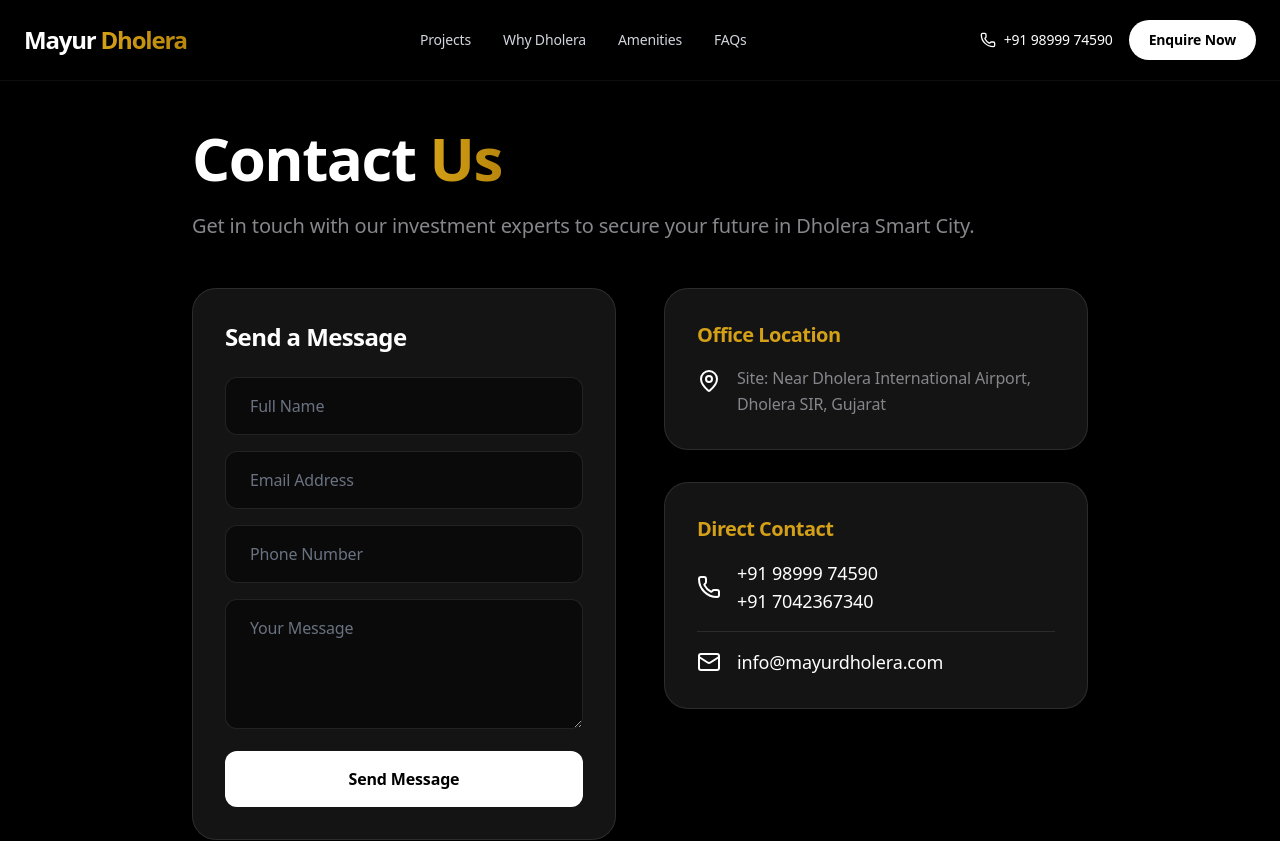
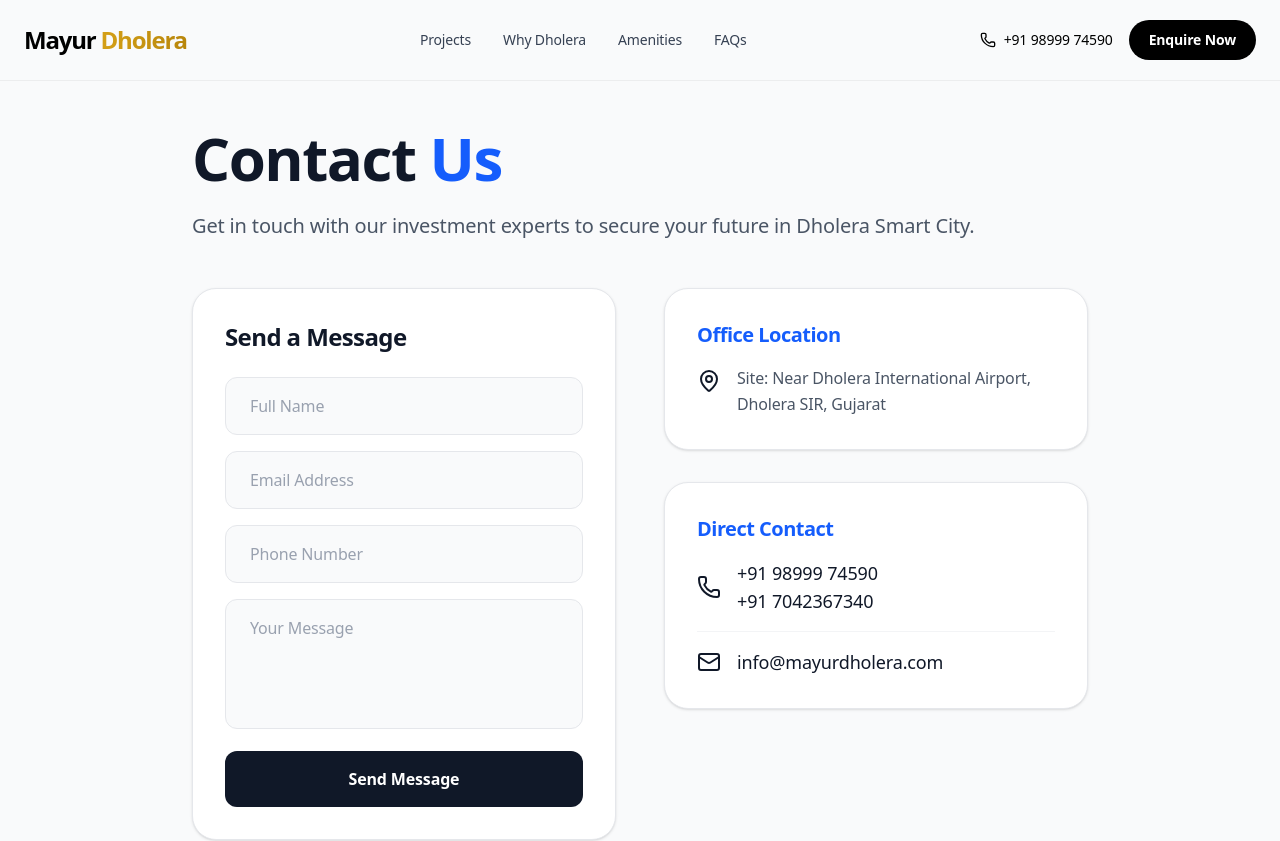
Before and after one commit to fadoomotivation-pixel/mayur, a Next.js app: page /contact-us in a window 1280 px wide. Shown: the top 841 px of the page. Built offline with nearby package versions, Linux system fonts and the light colour scheme.

Commit message:
Global white theme overhaul and identical project template layouts

```diff
--- a/app/contact-us/page.tsx
+++ b/app/contact-us/page.tsx
@@ -3,67 +3,67 @@
 
 export default function ContactUs() {
   return (
-    <main className="min-h-screen bg-black pt-32 pb-20 px-6">
+    <main className="min-h-screen bg-[#f9fafb] pt-32 pb-20 px-6">
       <div className="max-w-4xl mx-auto">
-        <h1 className="text-4xl md:text-6xl font-bold tracking-tight mb-6">
-          Contact <span className="text-gradient-gold">Us</span>
+        <h1 className="text-4xl md:text-6xl font-bold tracking-tight mb-6 text-gray-900">
+          Contact <span className="text-blue-600">Us</span>
         </h1>
-        <p className="text-xl text-[#86868b] mb-12">
+        <p className="text-xl text-gray-600 mb-12">
           Get in touch with our investment experts to secure your future in Dholera Smart City.
         </p>
 
         <div className="grid md:grid-cols-2 gap-12">
-          <div className="glass-panel p-8 rounded-3xl">
-            <h3 className="text-2xl font-semibold mb-6">Send a Message</h3>
+          <div className="bg-white p-8 rounded-3xl border border-gray-200 shadow-sm">
+            <h3 className="text-2xl font-bold mb-6 text-gray-900">Send a Message</h3>
             <form className="space-y-4">
               <input
                 type="text"
                 placeholder="Full Name"
-                className="w-full px-6 py-4 rounded-xl bg-black/50 border border-white/10 text-white placeholder:text-gray-500 focus:outline-none focus:border-[#d4a017] transition-colors"
+                className="w-full px-6 py-4 rounded-xl bg-[#f9fafb] border border-gray-200 text-gray-900 placeholder:text-gray-400 focus:outline-none focus:border-blue-500 focus:ring-4 focus:ring-blue-500/10 transition-all"
               />
               <input
                 type="email"
                 placeholder="Email Address"
-                className="w-full px-6 py-4 rounded-xl bg-black/50 border border-white/10 text-white placeholder:text-gray-500 focus:outline-none focus:border-[#d4a017] transition-colors"
+                className="w-full px-6 py-4 rounded-xl bg-[#f9fafb] border border-gray-200 text-gray-900 placeholder:text-gray-400 focus:outline-none focus:border-blue-500 focus:ring-4 focus:ring-blue-500/10 transition-all"
               />
               <input
                 type="tel"
                 placeholder="Phone Number"
-                className="w-full px-6 py-4 rounded-xl bg-black/50 border border-white/10 text-white placeholder:text-gray-500 focus:outline-none focus:border-[#d4a017] transition-colors"
+                className="w-full px-6 py-4 rounded-xl bg-[#f9fafb] border border-gray-200 text-gray-900 placeholder:text-gray-400 focus:outline-none focus:border-blue-500 focus:ring-4 focus:ring-blue-500/10 transition-all"
               />
               <textarea
                 placeholder="Your Message"
                 rows={4}
-                className="w-full px-6 py-4 rounded-xl bg-black/50 border border-white/10 text-white placeholder:text-gray-500 focus:outline-none focus:border-[#d4a017] transition-colors"
+                className="w-full px-6 py-4 rounded-xl bg-[#f9fafb] border border-gray-200 text-gray-900 placeholder:text-gray-400 focus:outline-none focus:border-blue-500 focus:ring-4 focus:ring-blue-500/10 transition-all resize-none"
               ></textarea>
-              <button type="submit" className="w-full py-4 bg-white text-black font-semibold rounded-xl hover:bg-gray-200 transition-colors">
+              <button type="submit" className="w-full py-4 bg-gray-900 text-white font-semibold rounded-xl hover:bg-black hover:shadow-md transition-all hover:-translate-y-0.5">
                 Send Message
               </button>
             </form>
           </div>
 
           <div className="space-y-8">
-            <div className="glass-panel p-8 rounded-3xl">
-              <h3 className="text-xl font-semibold mb-4 text-[#d4a017]">Office Location</h3>
+            <div className="bg-white p-8 rounded-3xl border border-gray-200 shadow-sm">
+              <h3 className="text-xl font-bold mb-4 text-blue-600">Office Location</h3>
               <div className="flex items-start gap-4">
-                <MapPin className="w-6 h-6 shrink-0 mt-1" />
-                <p className="text-[#86868b] leading-relaxed">{site.address}</p>
+                <MapPin className="w-6 h-6 shrink-0 mt-1 text-gray-900" />
+                <p className="text-gray-600 leading-relaxed font-medium">{site.address}</p>
               </div>
             </div>
 
-            <div className="glass-panel p-8 rounded-3xl">
-              <h3 className="text-xl font-semibold mb-4 text-[#d4a017]">Direct Contact</h3>
+            <div className="bg-white p-8 rounded-3xl border border-gray-200 shadow-sm">
+              <h3 className="text-xl font-bold mb-4 text-blue-600">Direct Contact</h3>
               <ul className="space-y-4">
                 <li className="flex items-center gap-4">
-                  <Phone className="w-6 h-6 shrink-0" />
+                  <Phone className="w-6 h-6 shrink-0 text-gray-900" />
                   <div>
-                    <a href={`tel:${site.phone}`} className="block text-lg hover:text-[#d4a017]">{site.phoneDisplay}</a>
-                    <a href={`tel:${site.phoneAlt}`} className="block text-lg hover:text-[#d4a017]">+91 {site.phoneAlt}</a>
+                    <a href={`tel:${site.phone}`} className="block text-lg font-medium text-gray-900 hover:text-blue-600 transition-colors">{site.phoneDisplay}</a>
+                    <a href={`tel:${site.phoneAlt}`} className="block text-lg font-medium text-gray-900 hover:text-blue-600 transition-colors">+91 {site.phoneAlt}</a>
                   </div>
                 </li>
-                <li className="flex items-center gap-4 pt-4 border-t border-white/10">
-                  <Mail className="w-6 h-6 shrink-0" />
-                  <a href={`mailto:${site.email}`} className="text-lg hover:text-[#d4a017]">{site.email}</a>
+                <li className="flex items-center gap-4 pt-4 border-t border-gray-100">
+                  <Mail className="w-6 h-6 shrink-0 text-gray-900" />
+                  <a href={`mailto:${site.email}`} className="text-lg font-medium text-gray-900 hover:text-blue-600 transition-colors">{site.email}</a>
                 </li>
               </ul>
             </div>
--- a/app/layout.tsx
+++ b/app/layout.tsx
@@ -8,7 +8,7 @@
 
 export const metadata: Metadata = {
   title: "Mayur Dholera | Premium Plots near Dholera Smart City",
-  description: "Invest in Mayur Dholera, mega residential plots just 0 KM from Dholera SIR boundary. Premium gated community starting at ₹10,750 per Sq. Yard.",
+  description: "Invest in premium, clear-title residential and commercial plots in Dholera Smart City, India's fastest growing greenfield smart city. Near the upcoming international airport.",
 };
 
 export default function RootLayout({
@@ -18,7 +18,7 @@
 }>) {
   return (
     <html lang="en" className="scroll-smooth">
-      <body className={`${inter.variable} font-sans antialiased bg-black text-white`}>
+      <body className={`${inter.variable} font-sans antialiased bg-[#f9fafb] text-[#1d1d1f]`}>
         <Header />
         {children}
         <Footer />
--- a/components/Header.tsx
+++ b/components/Header.tsx
@@ -10,8 +10,8 @@
   const { scrollY } = useScroll();
   const [isOpen, setIsOpen] = useState(false);
 
-  // Transition background from transparent to solid black on scroll
-  const bgOpacity = useTransform(scrollY, [0, 50], [0, 0.9]);
+  // Transition background from transparent to solid white on scroll
+  const bgOpacity = useTransform(scrollY, [0, 50], [0, 0.95]);
   const blur = useTransform(scrollY, [0, 50], [0, 12]);
 
   const navLinks = [
@@ -25,14 +25,14 @@
     <>
       <motion.header
         style={{
-          backgroundColor: `rgba(0, 0, 0, ${bgOpacity.get()})`,
+          backgroundColor: `rgba(255, 255, 255, ${bgOpacity.get()})`,
           backdropFilter: `blur(${blur.get()}px)`,
         }}
-        className="fixed top-0 left-0 right-0 z-50 transition-colors duration-300 border-b border-white/5"
+        className="fixed top-0 left-0 right-0 z-50 transition-colors duration-300 border-b border-black/5"
       >
         <div className="max-w-7xl mx-auto px-6 h-20 flex items-center justify-between">
           <Link href="/" className="flex items-center gap-2 relative z-50">
-            <span className="text-2xl font-bold tracking-tighter">
+            <span className="text-2xl font-bold tracking-tighter text-black">
               Mayur <span className="text-gradient-gold">Dholera</span>
             </span>
           </Link>
@@ -43,7 +43,7 @@
               <Link
                 key={link.name}
                 href={link.href}
-                className="text-sm font-medium text-gray-300 hover:text-white transition-colors"
+                className="text-sm font-medium text-gray-700 hover:text-black transition-colors"
               >
                 {link.name}
               </Link>
@@ -53,14 +53,14 @@
           <div className="hidden md:flex items-center gap-4">
             <a
               href={`tel:${site.phone}`}
-              className="flex items-center gap-2 text-sm font-medium text-white hover:text-[#d4a017] transition-colors"
+              className="flex items-center gap-2 text-sm font-medium text-black hover:text-[#d4a017] transition-colors"
             >
               <Phone className="w-4 h-4" />
               {site.phoneDisplay}
             </a>
             <Link
               href="/contact-us"
-              className="px-5 py-2.5 rounded-full bg-white text-black text-sm font-semibold hover:scale-105 active:scale-95 transition-transform"
+              className="px-5 py-2.5 rounded-full bg-black text-white text-sm font-semibold hover:bg-gray-800 transition-colors"
             >
               Enquire Now
             </Link>
@@ -68,7 +68,7 @@
 
           {/* Mobile Toggle */}
           <button
-            className="md:hidden relative z-50 p-2 text-white"
+            className="md:hidden relative z-50 p-2 text-black"
             onClick={() => setIsOpen(!isOpen)}
           >
             {isOpen ? <X /> : <Menu />}
@@ -78,13 +78,13 @@
 
       {/* Mobile Menu Overlay */}
       {isOpen && (
-        <div className="fixed inset-0 z-40 bg-black/95 backdrop-blur-xl flex flex-col justify-center items-center gap-8">
+        <div className="fixed inset-0 z-40 bg-white/95 backdrop-blur-xl flex flex-col justify-center items-center gap-8">
           {navLinks.map((link) => (
             <Link
               key={link.name}
               href={link.href}
               onClick={() => setIsOpen(false)}
-              className="text-2xl font-semibold text-gray-300 hover:text-white transition-colors"
+              className="text-2xl font-semibold text-gray-800 hover:text-black transition-colors"
             >
               {link.name}
             </Link>
@@ -92,7 +92,7 @@
           <Link
             href="/contact-us"
             onClick={() => setIsOpen(false)}
-            className="px-8 py-4 mt-4 rounded-full bg-[#d4a017] text-black text-lg font-semibold"
+            className="px-8 py-4 mt-4 rounded-full bg-black text-white text-lg font-semibold"
           >
             Enquire Now
           </Link>
```
